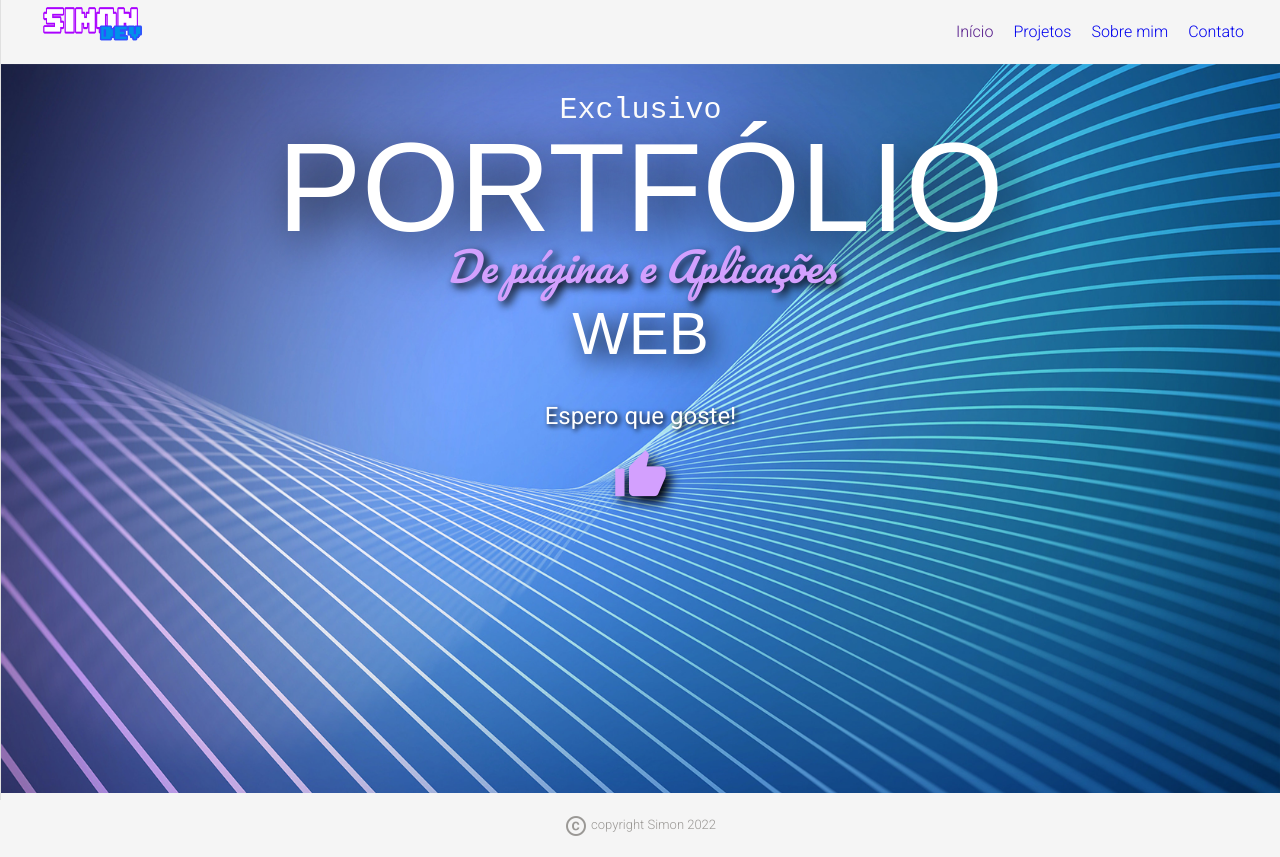
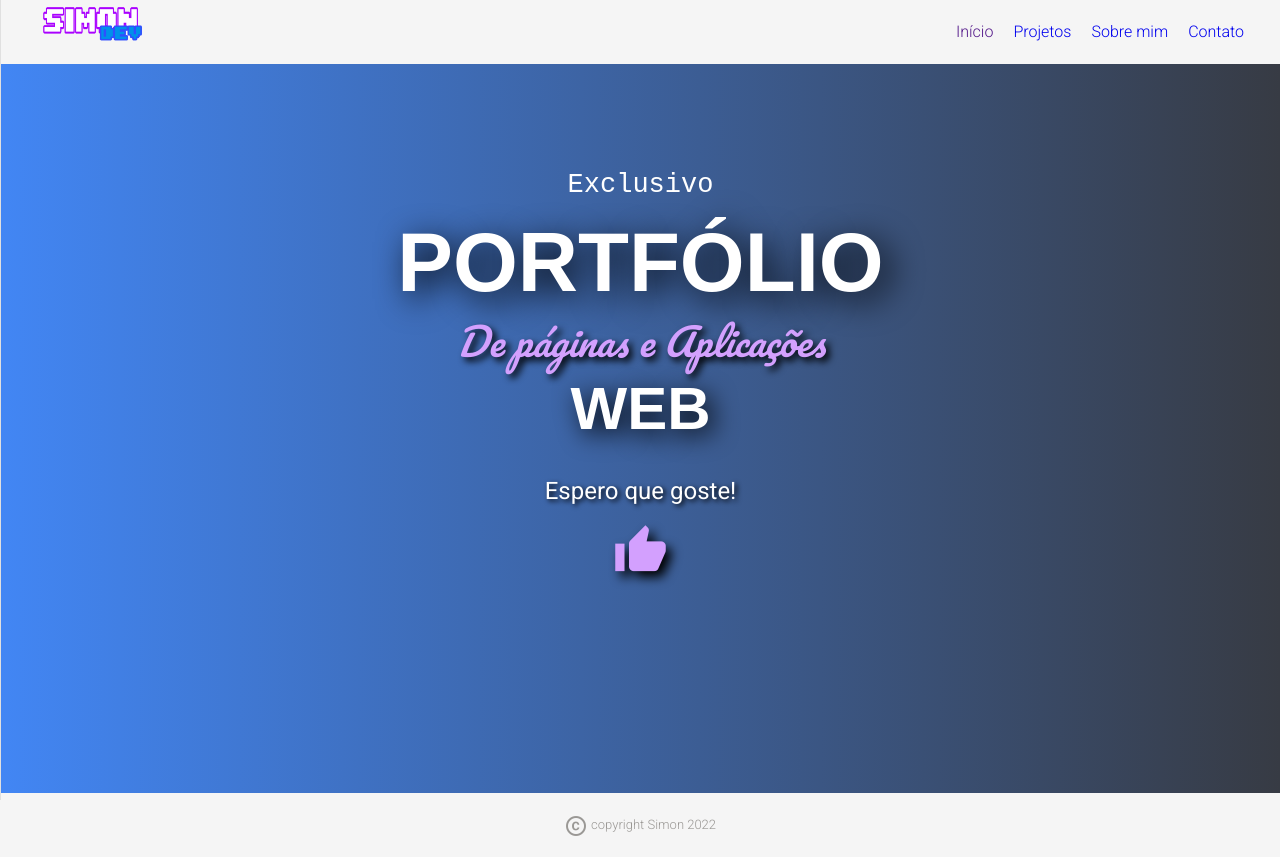
Before and after one commit to Simon-Henrique/portifolio-simon, an Angular app: page / in a window 1280 px wide. Built offline with nearby package versions, Linux system fonts and the light colour scheme.

Commit message:
retirando background img

```diff
--- a/src/app/views/home/home.component.css
+++ b/src/app/views/home/home.component.css
@@ -11,13 +11,20 @@
 
 }
 .section2 {
-    flex:auto;
+    /* background-color: #fff; */
+    border-radius: 10px;
+    padding: 15px;
+    height: fit-content;
+    width:550px;
+    margin:auto;
+    margin-top: 60px;
+    margin-bottom: 60px;
 
 }
 .Fonte1 {
     font-family: 'Open Sans', sans-serif;
     font-family: 'Pacifico', cursive;
-    font-size: 50px;
+    font-size: 2.1em;
 
 
 }
@@ -26,6 +33,7 @@
     margin-bottom: 50px;
     font-family:fantasy;
     text-shadow: 0.1em 0.1em 0.4em black;
+    font-weight: 700;
 
 
 
@@ -33,15 +41,14 @@
 .Fonte3{
     font-family:fantasy;
     padding: 10px;
-    font-size: clamp(2em, 2em + 8vw, 7em) ;
+    font-size: clamp(2em, 2.5em + 3vw, 7em) ;
     text-shadow: 0.1em 0.1em 0.4em black;
-
-
+    font-weight: 700;
 }
 .Fonte4 {
     font-family: 'Open Sans', sans-serif;
     font-family: 'Pacifico', cursive;
-    font-size: 40px;
+    font-size: 2.1em;
     padding: 20px;
     font-style: italic;
     color:#d3a0fe;
@@ -51,14 +58,9 @@
 }
 .Fonte5 {
     font-family:'Courier New', Courier, monospace;
-    font-size: 30px;
+    font-size: 1.5em;
     padding-bottom: 20px;
 
-
-}
-.Fonte6 {
-    font-family:'Franklin Gothic Medium', 'Arial Narrow', Arial, sans-serif;
-    font-size: 30px;
 
 }
 .material-icons {
--- a/src/app/views/home/home.component.html
+++ b/src/app/views/home/home.component.html
@@ -1,4 +1,5 @@
 <main class="main">
+    <!-- <section> -->
 <div class="section2">
     <div class="content1">
         <div>
@@ -25,4 +26,5 @@
         </div>
     </div>
 </div>
+<!-- </section> -->
 </main>
--- a/src/styles.css
+++ b/src/styles.css
@@ -21,13 +21,16 @@ section {
        width:550px;
        margin:auto;
        margin-top: 60px;
-
        margin-bottom: 60px;
    }
 
    .background {
-       background-image: url('./assets/img/test2.png');
+       /* background-image: url('./assets/img/backgroundteste.png');
        background-repeat: no-repeat;
        background-attachment: fixed;
-       background-size:cover;
+       background-size:cover; */
+       background: #373B44;  /* fallback for old browsers */
+        background: -webkit-linear-gradient(to right, #4286f4, #373B44);  /* Chrome 10-25, Safari 5.1-6 */
+        background: linear-gradient(to right, #4286f4, #373B44); /* W3C, IE 10+/ Edge, Firefox 16+, Chrome 26+, Opera 12+, Safari 7+ */
+
    }
```
Also changed, not shown: src/assets/img/backgroundteste.png (added), src/assets/img/test2.png (deleted).
